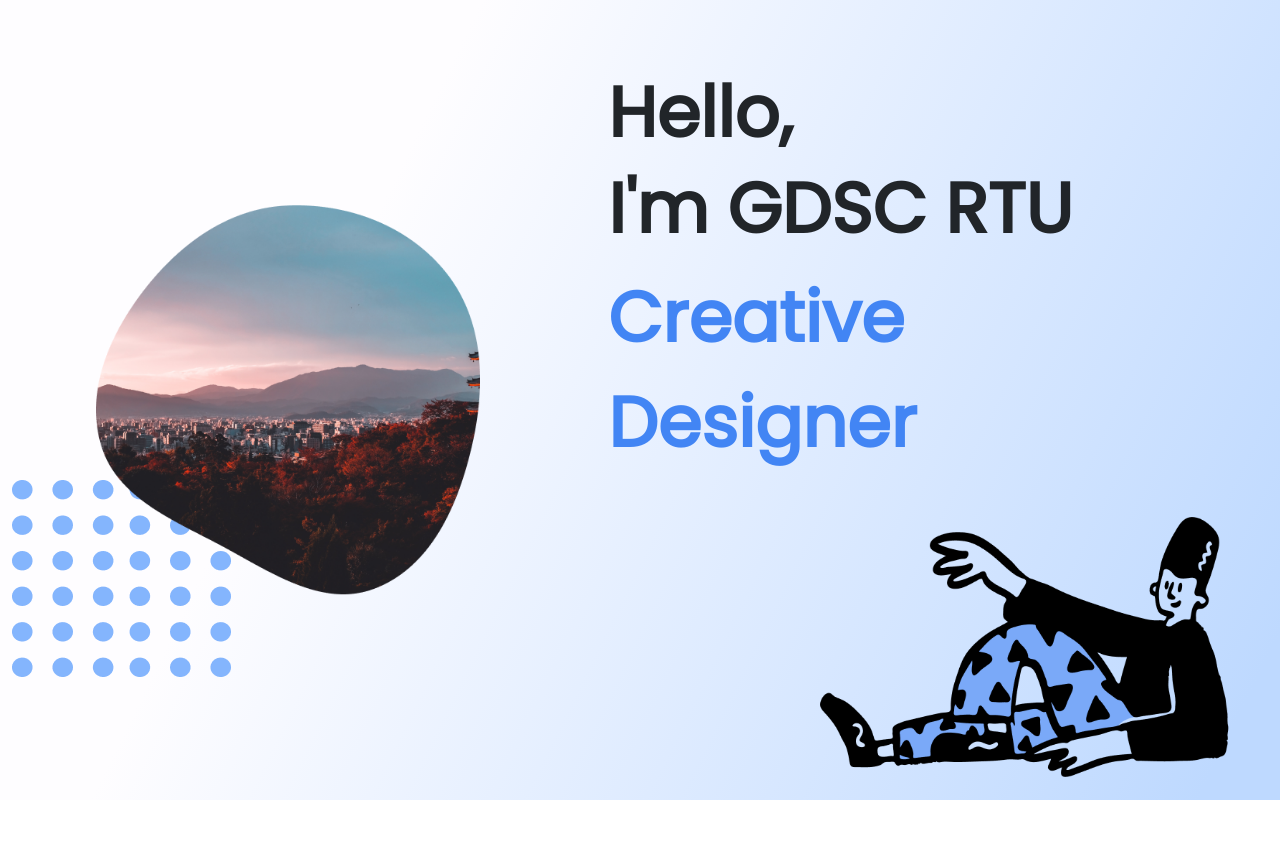
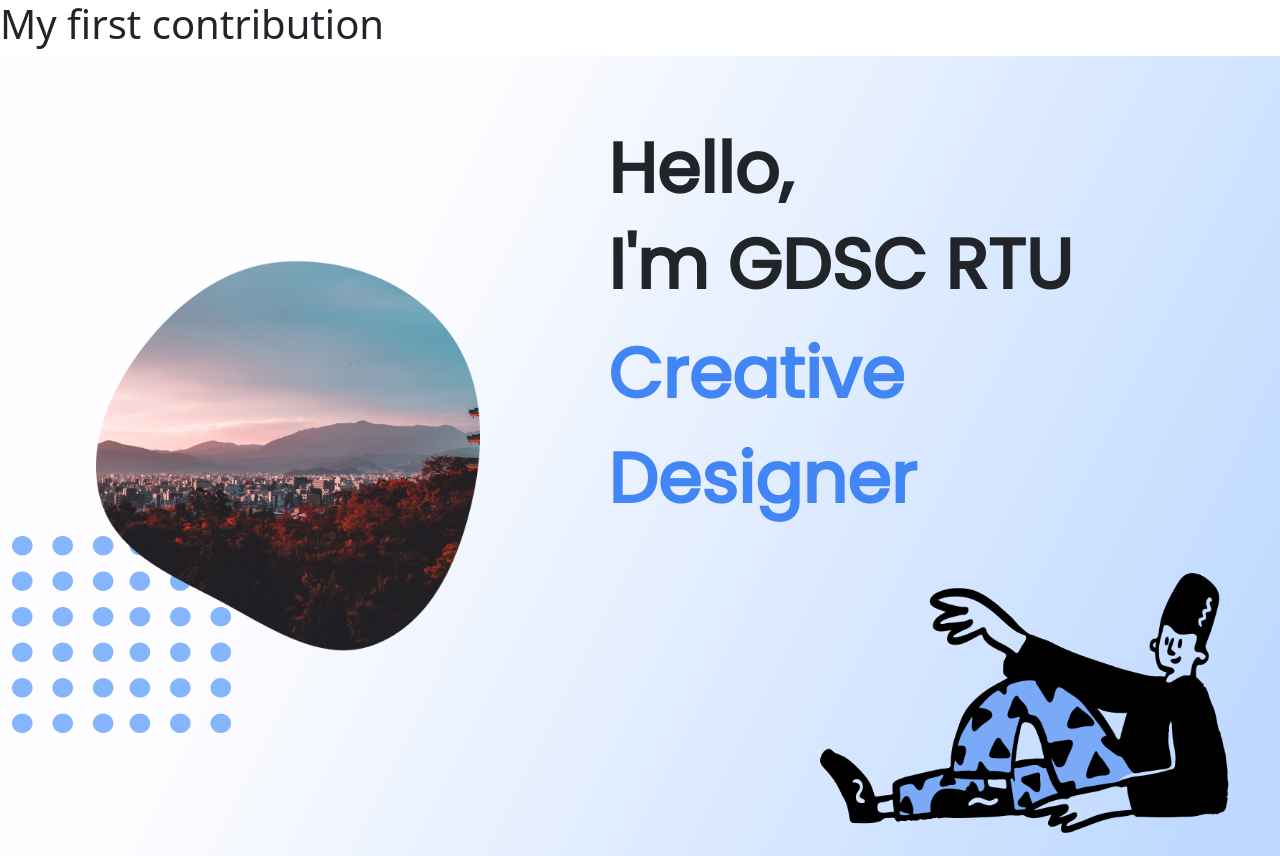
Before and after one commit to GDSC-RTU/github-demo, a plain HTML site: page index.html in a window 1280 px wide. Before the commit the page ends 800 px from the top, so only its background shows below. Drawn offline with nearby package versions, Linux system fonts and the light colour scheme.

Commit message:
my first contribution

```diff
--- a/index.html
+++ b/index.html
@@ -13,6 +13,8 @@
   </head>
 
   <body>
+
+    <h1>My first contribution</h1>
 
     <section class="home page">
 
```
Also changed, not shown: 1 other file.
